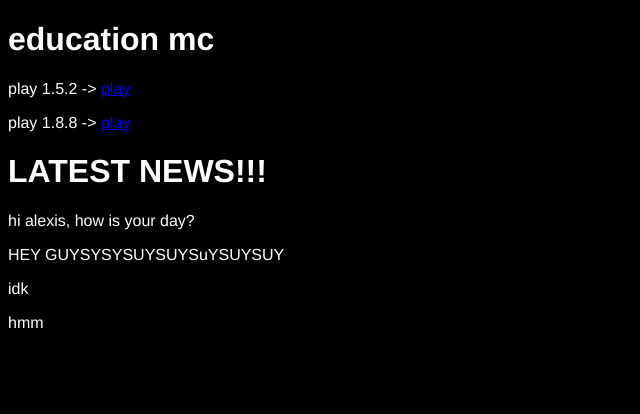
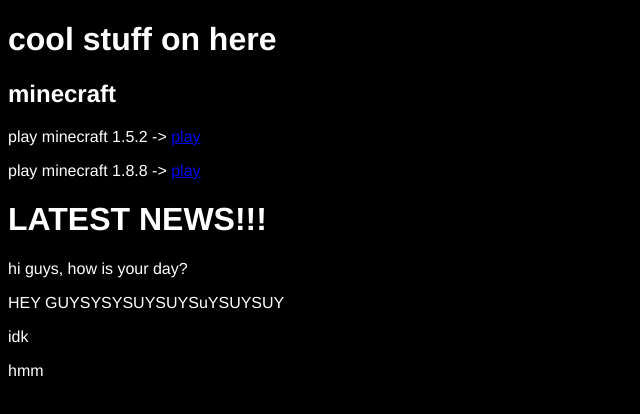
Before and after one commit to imaperzn44/imaperzn44.github.io, a plain HTML site: page index.html in a window 1280 px wide. Shown: the whole page, without its empty margins (0-640 px from the left). Drawn offline with Linux system fonts and the light colour scheme.

Commit message:
Update index.html

```diff
--- a/index.html
+++ b/index.html
@@ -7,15 +7,17 @@
     <link href="/style.css" rel="stylesheet" type="text/css" media="all">
   </head>
   <body>
-    <h1>education mc</h1>
+    <h1>cool stuff on here</h1>
 
-    <p>play 1.5.2 -> <a href="https://1234567890qwerty.neocities.org/1.5.2.html">play</a></p>
+    <h2>minecraft</h2>
 
-        <p>play 1.8.8 -> <a href="https://1234567890qwerty.neocities.org/1.8.8.html">play</a></p>
+    <p>play minecraft 1.5.2 -> <a href="https://coolstuffonhere.com/1.5.2.html">play</a></p>
+
+        <p>play minecraft 1.8.8 -> <a href="https://coolstuffonhere.com/1.8.8.html">play</a></p>
 
     <h1><strong>LATEST NEWS!!!</strong></h1>
 
-    <p>hi alexis, how is your day?</p>
+    <p>hi guys, how is your day?</p>
     <p>HEY GUYSYSYSUYSUYSuYSUYSUY</p>
     <p>idk</p>
     <p>hmm</p>
```
